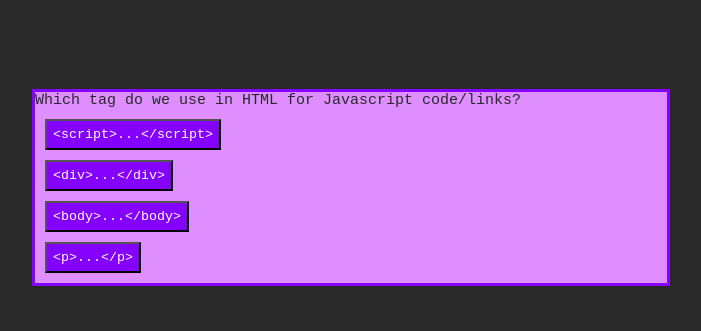
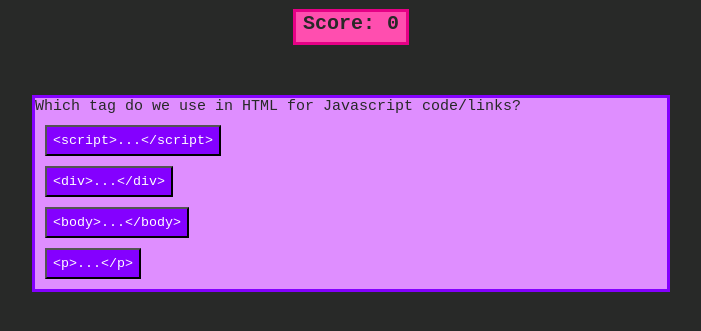
Before and after one commit to ribbonanarchy/04-Unit4-HW-Code-Quiz, a plain HTML site: page index.html in a window 1280 px wide. Both pictures are taken after a click on the button "Start". Shown: the part 295-626 px from the top of the page, without its empty margins (289-990 px from the left). Drawn offline with nearby package versions, Linux system fonts and the light colour scheme.

Commit message:
The question elements now repopulate once the buttons is clicked; added a score card

```diff
--- a/assets/script.js
+++ b/assets/script.js
@@ -1,8 +1,11 @@
 var startButton = document.querySelector("#start-button");
 var timerElement = document.querySelector("#timer-count");
+var scoreElement = document.querySelector("#score-count");
 var questionElement = document.querySelector(".question-card");
 var answerList = $("#answer-list");
-var a1, a2, a3, a4;
+var a1;
+var index = 0;
+var score = 0;
 var buttonClicked;
 
 //Q&A array
@@ -15,17 +18,20 @@ var questionsArray = [
     {
         question: "Which JavaScript method is used to write on browser's console?",
         options: ["console.write()", "console.output()", "console.log()", "console.writeHTML()"],
-        answer: "console.log()"
+        answer: "console.log()",
+        ready: false
     },
     {
         question: "In JavaScript, single line comment begins with what?",
         options: ["#", "//", "/*", "%"],
-        answer: "//"
+        answer: "//",
+        ready: false
     },
     {
         question: "Which property is used to get the length of a string in JavaScript?",
         options: ["len", "strlen", "stringlength", "length"],
-        answer: "length"
+        answer: "length",
+        ready: false
     }
 ];
 
@@ -38,18 +44,17 @@ var timerCount;
 var timer;
 
 function startQuiz() {
+    // Start the timer and make it so that it cannot be clicked again
     timerCount = 30;
     startTimer();
     startButton.disabled = true;
 
-    questionElement.textContent = questionsArray[0].question;
+    //First Q: populate question, populate answer buttons, listen for click
+    questionElement.textContent = questionsArray[index].question;
+    populateAnswers(index);
+    //This answerQ function will populate each question until the last one, at which point the field will be cleared
+    answerList.on('click', '.answer-button', answerQ);
 
-    for(var i=0; i<4; i++) {
-        a1 = document.createElement('button');
-        a1.textContent = questionsArray[0].options[i];
-        a1.setAttribute("class", "answer-button");
-        questionElement.appendChild(a1);
-    }
 
 }
 
@@ -59,16 +64,47 @@ function startTimer() {
         timerElement.textContent = timerCount;
         if(timerCount === 0) {
             clearInterval(timer);
-            startButton.disabled = false;
+            questionElement.innerHTML = 'Time is up! Better luck next time.';
         }
     }, 1000);
 }
 
 function answerQ(event) {
+    if(index == questionsArray.length) {
+
+        return;
+    }
     buttonClicked = event.target;
     console.log(buttonClicked.textContent);
-    questionElement.innerHTML = '';
+    if(buttonClicked.textContent == questionsArray[index].answer){
+        score++;
+        scoreElement.textContent = score;
+    }
+    console.log(score);
+
+    //Update the global index and re-populate questions (checking to make sure we don't go past last question object)
+    if(index < questionsArray.length-1){
+        index++;
+        console.log(index);
+        questionElement.textContent = questionsArray[index].question;
+        populateAnswers(index);
+    } else if(index == questionsArray.length-1) {
+        questionElement.textContent = '';
+    }
+}
+
+function populateAnswers(index) {
+    if(index == questionsArray.length) {
+        return;
+    }
+
+    for(var i=0; i<4; i++) {
+        a1 = document.createElement('button');
+        a1.textContent = questionsArray[index].options[i];
+        a1.setAttribute("class", "answer-button button"+i);
+        questionElement.appendChild(a1);
+    }
 }
 
 startButton.addEventListener('click', startQuiz);
-answerList.on('click', '.answer-button', answerQ);
+// answerList.on('click', '.answer-button', answerQ);
--- a/assets/style.css
+++ b/assets/style.css
@@ -5,6 +5,8 @@
     --darkteal: rgb(0, 146, 139);
     --purple: rgb(223, 142, 255);
     --eggplant: rgb(132, 0, 255);
+    --lightpink: rgb(255, 78, 175);
+    --magenta: rgb(230, 0, 134);
     --ash: rgb(40, 41, 40);
 }
 
@@ -29,6 +31,7 @@ body {
     width: 50%;
     font-size: 15px;
     margin: 100px;
+    margin-top: 50px;
 }
 
 .answer-button {
@@ -49,6 +52,21 @@ body {
 #question-container {
     display: flex;
     justify-content: center;
+}
+
+#score-card {
+    background-color: var(--lightpink);
+    color: var(--ash);
+    border: 10px 10px 10px 10px;
+    border: solid;
+    border-color: var(--magenta);
+    width: 110px;
+    height: 30px;
+    font-size: 20px;
+    display: block;
+    margin: auto;
+    margin-top: 20px;
+    text-align: center;
 }
 
 #start-button {
--- a/index.html
+++ b/index.html
@@ -11,11 +11,11 @@
     <h1 class="header">Code Quiz</h1>
     <div id="start-container">
         <button id="start-button">Start</button>
-
         <div id="timer-card">
             Seconds Remaining: <div id="timer-count">30</div>
         </div>
     </div>
+    <h3 id="score-card">Score: <span id="score-count">0</span></h3>
 
     <div id="question-container">
         <div class="question-card" id="answer-list"></div>
```
